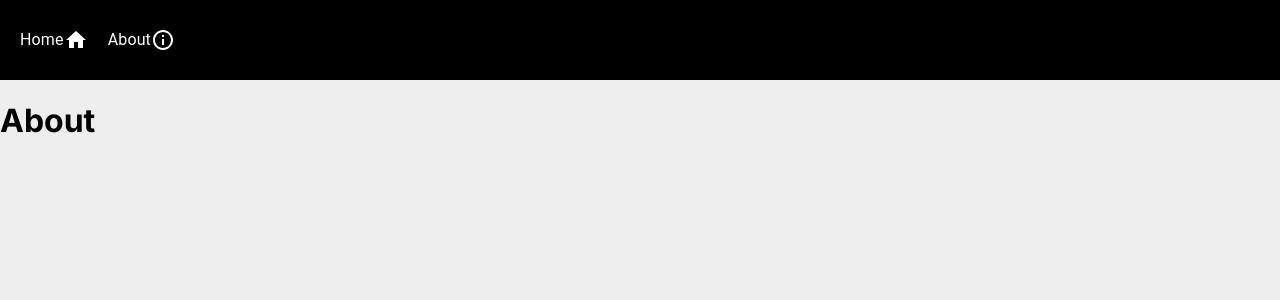
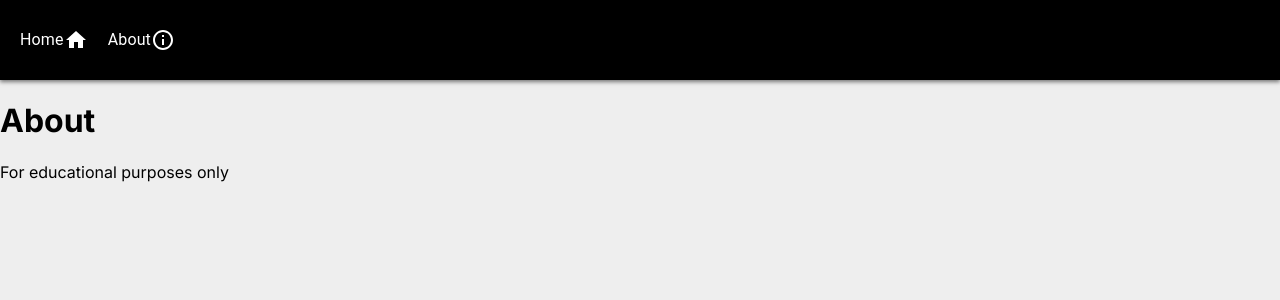
Before and after one commit to yyyyyxuan/sensorapi, a Next.js app: page /about in a window 1280 px wide. Shown: the top 300 px of the page. Built offline with nearby package versions, Linux system fonts and the light colour scheme.

Commit message:
add shadow button fix

```diff
--- /dev/null
+++ b/components/Footer.tsx
@@ -0,0 +1,10 @@
+export default function Footer(){
+    return(
+        <>
+            <div>
+                <p>For educational purposes only</p>
+            </div>
+        </>
+
+    )
+}
--- a/components/Graph.tsx
+++ b/components/Graph.tsx
@@ -1,5 +1,4 @@
 "use client";
-
 import  styles from '../styles/Graph.module.css'
 import { useState, useEffect } from 'react';
 import { Chart as ChartJS, DateAdapter, registerables } from 'chart.js';
@@ -21,7 +20,7 @@ const Graph: React.FC<GraphProps> = ({ jsonData }) => {
     console.log(isLoading);
     setLoading(true);
     console.log(isLoading);
-    fetch('https://yxuanproject.com/api/getalotsensordata')
+    fetch('http://localhost:3001/api/getalotsensordata')
       .then((res) => res.json())
       .then((data) => {
         setData(data);
--- a/pages/_app.js
+++ b/pages/_app.js
@@ -1,6 +1,7 @@
 import '../styles/global.css';
 import { Inter } from 'next/font/google'
 import NavBar from '../components/NavBar'
+import Footer from '../components/Footer'
 const inter = Inter({ subsets: ['latin'] })
 function App({ Component, pageProps }) {
   return(
@@ -12,6 +13,7 @@ function App({ Component, pageProps }) {
          `}</style>
       <NavBar/>
       <Component {...pageProps} />
+      <Footer/>
     </>
   )
 
--- a/styles/NavBar.module.css
+++ b/styles/NavBar.module.css
@@ -7,6 +7,7 @@ body .navbar {
   align-items: center;
   margin: 0;
   padding: 0;
+  box-shadow: 0 2px 4px rgba(0, 0, 0, 0.5);
 }
 
   .links {
```
Also changed, not shown: components/DatePicker.tsx (+7 -1 lines).
